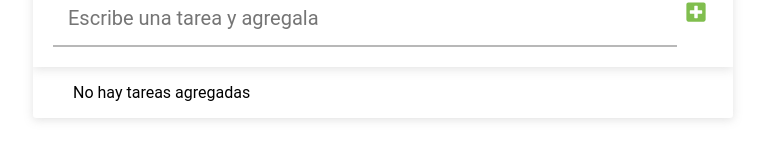
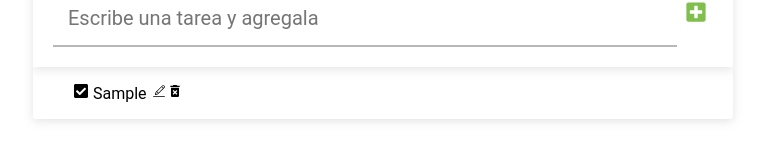
Before and after one commit to jevar0809/ingreso_datos_editable, a React (Vite) app: page / in a window 1280 px wide. Both pictures are taken after typing "Sample" into the empty fields and a click on the button 953 px from the left and 160 px from the top of the page. Shown: the part 147-308 px from the top of the page, without its empty margins (257-1022 px from the left). Built offline with nearby package versions, Linux system fonts and the light colour scheme.

Commit message:
se suben los cambios pero no funciona el key de las listas

```diff
--- a/src/componentes.jsx
+++ b/src/componentes.jsx
@@ -69,12 +69,13 @@ export const Formulario = ({tareas, setTareas})=>{
         e.preventDefault()
         if (tareaIngresada){
             setTareas([
+                ...tareas,
                 {
                     id: uuidv4(),
                     tarea: tareaIngresada,
                     completada:false,
 
-                }, ...tareas
+                }
             ])
         } else {
             alert('por favor, ingrese una tarea')
@@ -115,11 +116,30 @@ export const Formulario = ({tareas, setTareas})=>{
 
 
 
-export const Lista_de_tareas = ()=>{
+
+
+
+
+
+export const Lista_de_tareas = ({tareas})=>{
+
+    //console.log(tareas)
     return(
-        <ul>
-            <Tarea />
-            <div>No hay tareas agregadas</div>
+        <ul className='lista-tareas'>
+            {
+                tareas.length==0?
+                    <div className="lista-tareas__mensaje">No hay tareas agregadas</div>
+                    :
+                    tareas.map(tarea=>{
+                        return (
+                            <Tarea
+                                llave={tarea.id}
+                                tarea={tarea.tarea}
+                                completada={tarea.completada}
+                            />
+                        )
+                    })
+            }
         </ul>
     )
 
@@ -137,20 +157,22 @@ export const Lista_de_tareas = ()=>{
 
 
 
-export const Tarea = ()=>{
+const Tarea = ({llave, tarea, completada})=>{
+
     return(
 
         <>
+            <li key={llave}><FaCheckSquare/> {tarea} <CiEdit/><MdDeleteForever/></li>
+
+            {/* <li> <FaSquare/> Tarea 1 <CiEdit/><MdDeleteForever/></li> */}
+
 
         </>
 
-        /*
-
-        <li><FaCheckSquare/> Tarea 1 <CiEdit/><MdDeleteForever/></li>
-            <li> <FaSquare/> Tarea 1 <CiEdit/><MdDeleteForever/></li>
 
 
-        */
+
+
 
 
     )
--- a/src/main.jsx
+++ b/src/main.jsx
@@ -15,7 +15,7 @@ const App = ()=>{
 
   const [tareas, setTareas] = useState([])
 
-  console.log(tareas)
+  //console.log(tareas)
 
 
 
@@ -28,7 +28,7 @@ const App = ()=>{
     <div className='contenedor'>
       <Header mostrarCompletadas={mostrarCompletadas} setMostrarCompletadas={setMostrarCompletadas}/>
       <Formulario tareas={tareas} setTareas={setTareas}/>
-      <Lista_de_tareas />
+      <Lista_de_tareas tareas={tareas}/>
     </div>
   )
 }
```
Also changed, not shown: src/flujo.txt.
